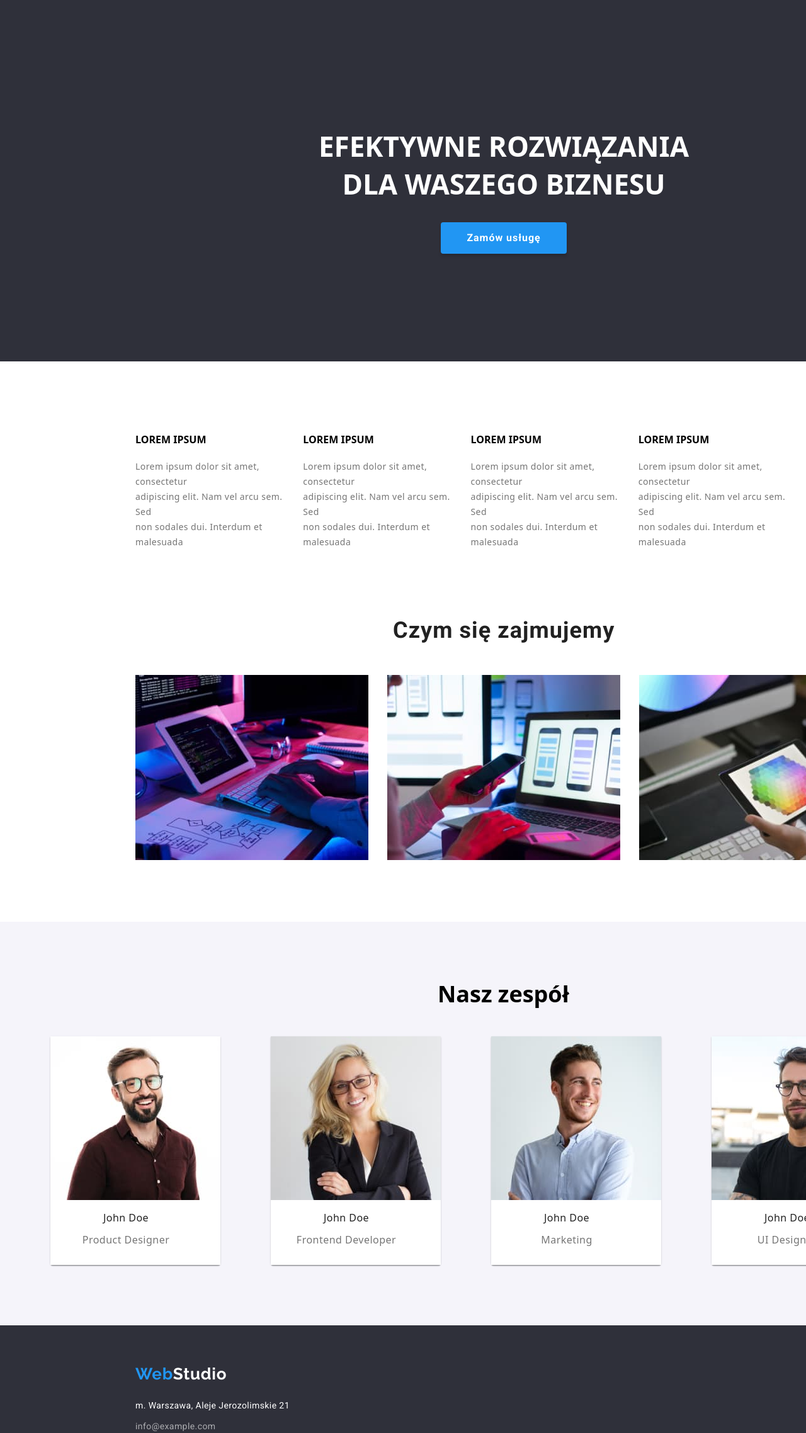
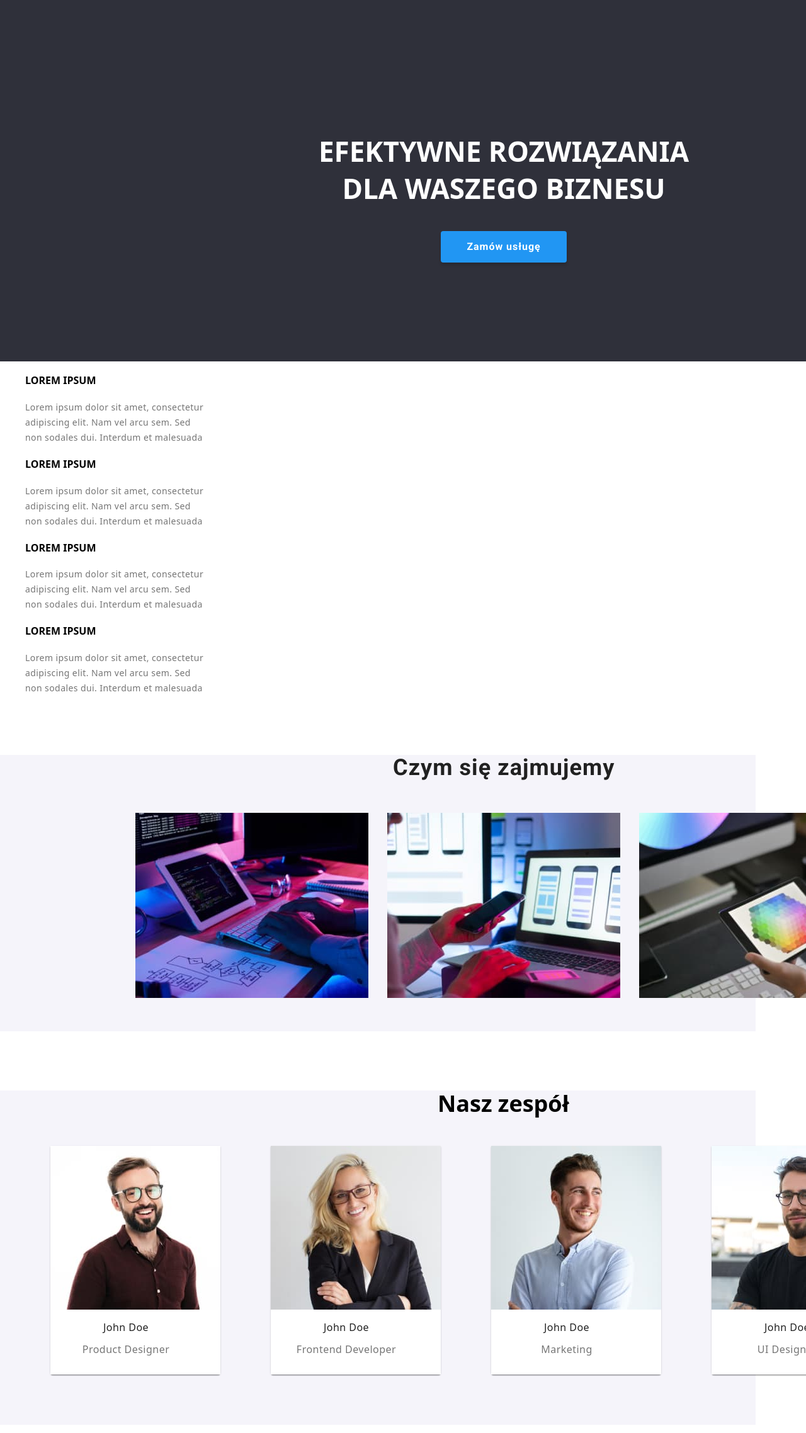
Before and after one commit to KPcaroline/goit-markup-hw-08, a plain HTML site: page index.html in a window 1280 px wide. Shown: the part 106-2382 px from the top of the page at 63% size. Drawn offline with nearby package versions, Linux system fonts and the light colour scheme.

Commit message:
10.07 container

```diff
--- a/css/styles.css
+++ b/css/styles.css
@@ -21,6 +21,9 @@ body {
     max-width: 1600px;
     height: 1880px;
     text-decoration: none;
+}
+.container {
+    width: 1200px;
 }
 nav {
     width: 1600px;
@@ -168,7 +171,6 @@ section {
     font-weight: 700px;
     margin-left: 695px;
     margin-top: 94px;
-
 }
 .our-team-photos {
     display: flex;
@@ -191,11 +193,7 @@ section {
     padding-bottom: 30px;
     text-align: center;
 }
-.our-team-cointainer {
-    display: inline-block;
-    width: 1600px;
 
-}
 footer {
     background-color: var(--container-color);
     height: 252px;
--- a/index.html
+++ b/index.html
@@ -19,6 +19,7 @@
     </head>
     <body>
         <header>
+            <div class="container">
                 <nav>
                     <div class="nav-one">
                         <a class="web-link" href="index.html">
@@ -27,7 +28,9 @@
                         <div class="nav-two">
                             <a class="black-text" href="agencja">Agencja</a>
                             <a class="black-text" href="portfolio.html"
-                            ><span class="portfolio-word">Portfolio</span></a
+                                ><span class="portfolio-word"
+                                    >Portfolio</span
+                                ></a
                             >
                             <a class="black-text" href="kontakty">Kontakty</a>
                         </div>
@@ -46,17 +49,22 @@
                     </div>
                 </nav>
 
-            <div class="header-inside">
+                <div class="container">
+                    <section class="header-inside">
                         <h1 class="text-header-inside">
                             EFEKTYWNE ROZWIĄZANIA<br />
                             DLA WASZEGO BIZNESU
                         </h1>
-                <button class="index-button" type="button">Zamów usługę</button>
+                        <button class="index-button" type="button">
+                            Zamów usługę
+                        </button>
+                    </section>
+                </div>
             </div>
         </header>
 
+        <div class="container">
             <ul>
-            <div class="lorem-ipsum">
                 <li class="li-style">
                     <div>
                         <h4>LOREM IPSUM</h4>
@@ -97,9 +105,10 @@
                         </p>
                     </div>
                 </li>
+            </ul>
         </div>
-        </ul>
-        <main>
+
+        <section class="container">
             <h2 class="what-we-do">Czym się zajmujemy</h2>
             <ul class="pictures">
                 <li>
@@ -128,12 +137,12 @@
                     />
                 </li>
             </ul>
-        </main>
+        </section>
 
-        <section class="our-team-cointainer">
+        <section class="container">
+            <div>
             <h2 class="our-team-text">Nasz zespół</h2>
-            <ul>
-                <div class="our-team-photos">
+            <ul class="our-team-photos">
                 <li>
                     <figure class="background-cointainer">
                         <img
@@ -194,11 +203,11 @@
                         </figcaption>
                     </figure>
                 </li>
+            </ul>
         </div>
-            </ul>
         </section>
 
-        <footer>
+        <footer class="container">
             <address>
                 <a class="web-link" href="index.html">
                     <span class="blue-text">Web</span
```
Lines whose indentation alone changed are shown as unchanged.
